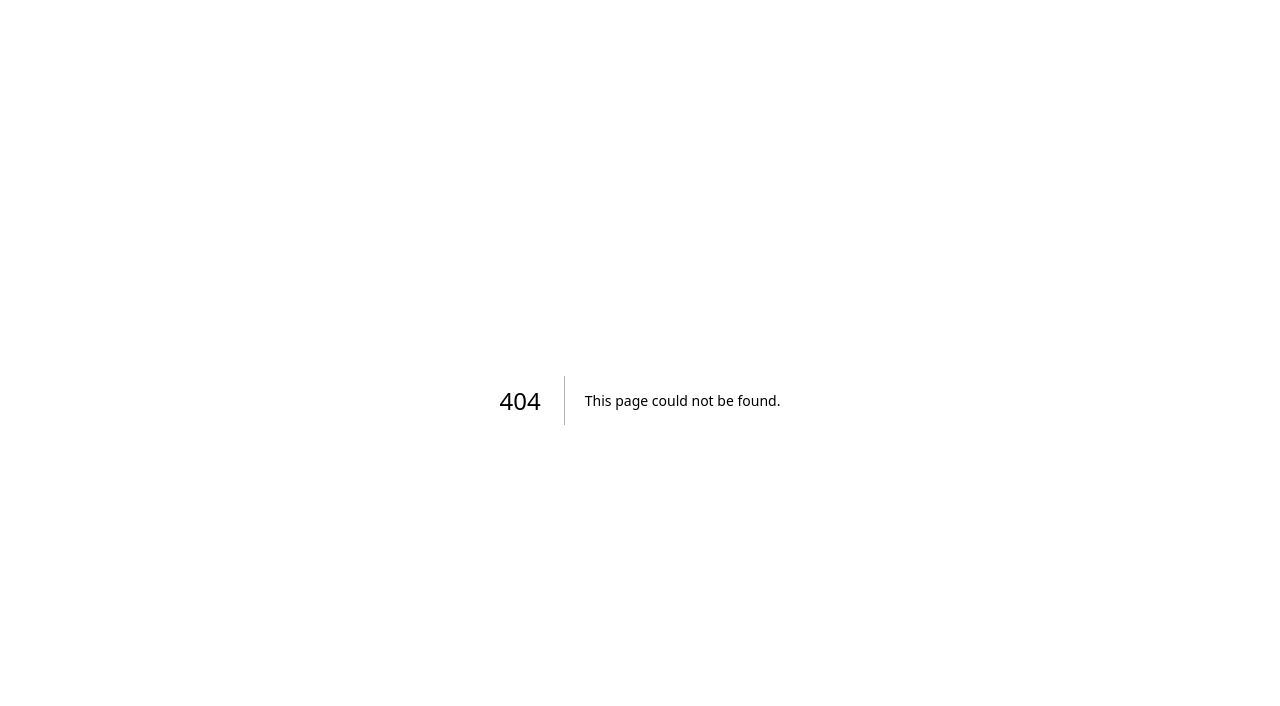
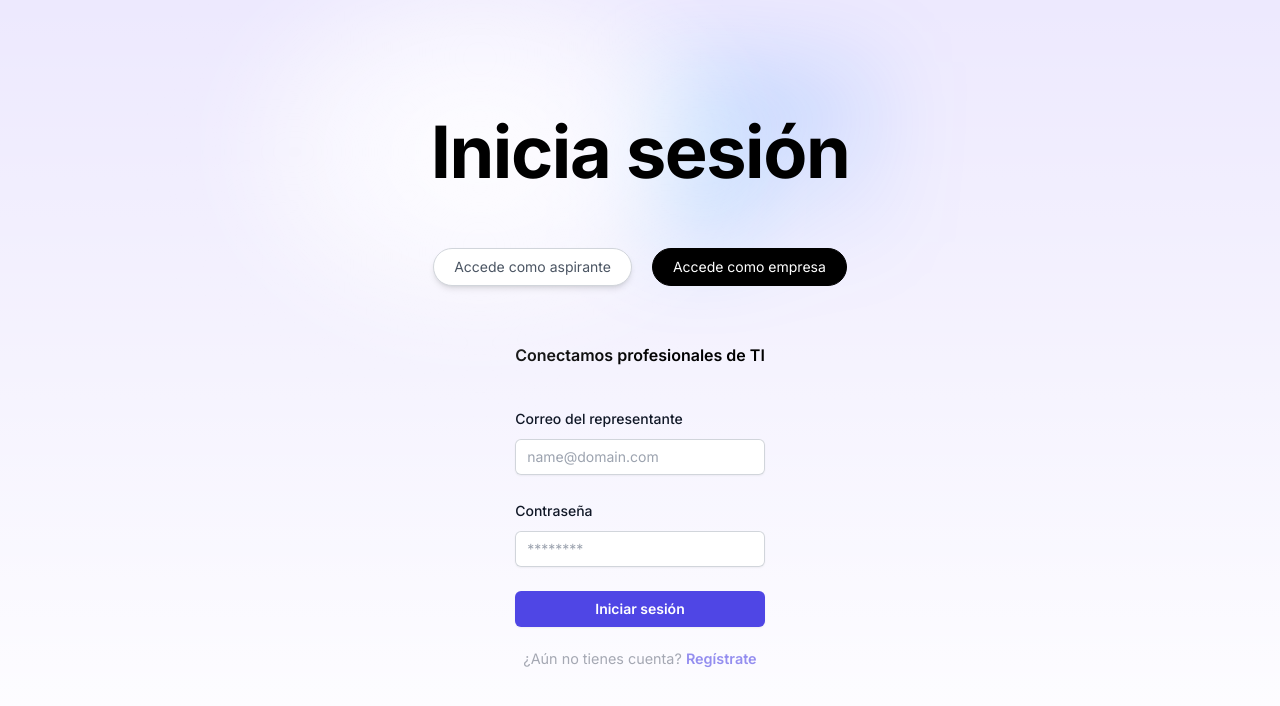
Before and after one commit to dsvivasss/ABC-Web, a Next.js app: page /company_login in a window 1280 px wide. Before the commit this address had no page. Shown: the top 706 px of the page. Built offline with nearby package versions, Linux system fonts and the light colour scheme.

Commit message:
Se crea ventana de login de empresa y se corrige routing. Tambien se habilita el cerrar sesión

```diff
--- a/src/app/candidate_detail/page.jsx
+++ b/src/app/candidate_detail/page.jsx
@@ -111,13 +111,12 @@
                           <Menu.Item>
                             {({ active }) => (
                               <a
-                                href="#"
                                 className={classNames(
                                   active ? "bg-gray-100" : "",
                                   "block px-4 py-2 text-sm text-gray-700"
                                 )}
                               >
-                                Cerrar sesión
+                                <Link href="/company_login">Cerrar sesión</Link>
                               </a>
                             )}
                           </Menu.Item>
--- a/src/app/company/page.js
+++ b/src/app/company/page.js
@@ -414,7 +414,6 @@
             <div className="pb-1">
               <button
                 type="submit"
-                href="https://nextjs.org/learn?utm_source=create-next-app&utm_medium=appdir-template&utm_campaign=create-next-app"
                 className="flex w-full justify-center rounded-md bg-indigo-600 px-3 py-1.5 text-sm font-semibold leading-6 text-white shadow-sm hover:bg-indigo-500 focus-visible:outline focus-visible:outline-2 focus-visible:outline-offset-2 focus-visible:outline-indigo-600"
               >
                 Registrarse
@@ -424,7 +423,7 @@
 
           <p className="mt-10 text-center text-sm text-gray-500 pt-4">
             ¿Ya tienes una cuenta?{' '}
-            <a href="https://nextjs.org/learn?utm_source=create-next-app&utm_medium=appdir-template&utm_campaign=create-next-app" className="font-semibold leading-6 text-indigo-600 hover:text-indigo-500">
+            <a href="/company_login" className="font-semibold leading-6 text-indigo-600 hover:text-indigo-500">
               Iniciar sesión
             </a>
           </p>
--- /dev/null
+++ b/src/app/company_login/page.jsx
@@ -0,0 +1,147 @@
+'use client';
+import Image from 'next/image'
+import styles from '../page.module.css'
+import { Fragment, useState } from 'react'
+import { Listbox, Transition } from '@headlessui/react'
+import { CheckIcon, ChevronUpDownIcon } from '@heroicons/react/20/solid'
+import { ToastContainer, toast } from 'react-toastify';
+import 'react-toastify/dist/ReactToastify.css';
+import { useRouter } from 'next/navigation'
+
+  // istanbul ignore next
+  function classNames(...classes) {
+    return classes.filter(Boolean).join(' ')
+  }
+
+export default function CompanySignIn() {
+
+  const router = useRouter()
+
+  // istanbul ignore next
+  function login(e){
+    e.preventDefault();
+    const form = e.target;
+    const formData = new FormData(form);
+    const formJson = Object.fromEntries(formData.entries());
+    const body = {
+        email: formJson.email,
+        password: formJson.password,
+    }
+    fetch('https://fli2mqd2g8.execute-api.us-east-1.amazonaws.com/dev/companies/auth',
+    {
+      method: 'POST',
+      headers: {
+        'Content-Type': 'application/json'
+      },
+      body: JSON.stringify(body)
+    })
+    .then(response => response.json())
+    .then((data) =>{
+      toast("Login exitoso!", {position: "bottom-left",theme: "dark"})
+      localStorage.setItem("company_id", data.id)
+      router.refresh()
+      router.push("/project_list")
+    });
+  }
+
+  return (
+    <main className={styles.main}>
+
+      <div className={styles.center}>
+        <h1
+          className="animate-fade-up from-black bg-clip-text text-center font-display text-4xl font-bold tracking-[-0.02em] [text-wrap:balance] md:text-7xl md:leading-[5rem]"
+          style={{ animationDelay: "0.15s", animationFillMode: "forwards" }}>
+          Inicia sesión
+        </h1>
+      </div>
+
+      <div
+          className="mx-auto mt-6 flex animate-fade-up items-center justify-center space-x-5 opacity-0 pb-6"
+          style={{ animationDelay: "0.3s", animationFillMode: "forwards" }}
+        >
+          <a
+            className="flex max-w-fit items-center justify-center space-x-2 rounded-full border border-gray-300 bg-white px-5 py-2 text-sm text-gray-600 shadow-md transition-colors hover:border-gray-800"
+            href="/"
+            rel="noopener noreferrer"
+          >
+            <p>Accede como aspirante</p>
+          </a>
+          <a
+            className="group flex max-w-fit items-center justify-center space-x-2 rounded-full border border-black bg-black px-5 py-2 text-sm text-white transition-colors hover:bg-white hover:text-black"
+            href="/company"
+            rel="noopener noreferrer"
+          >
+            <p>
+              <span className="hidden sm:inline-block">Accede como empresa</span>
+            </p>
+          </a>
+      </div>
+
+      <div className={styles.card}>
+        <div>
+          <h2>
+            Conectamos profesionales de TI
+          </h2>
+        </div>
+
+        <div className="mt-10 sm:mx-auto sm:w-full sm:max-w-sm">
+          <form className="space-y-6" action="#" method="POST" onSubmit={login}>
+
+            <div>
+              <label htmlFor="email" className="block text-sm font-medium leading-6 text-gray-900">
+                Correo del representante
+              </label>
+              <div className="mt-2">
+                <input
+                  id="email"
+                  name="email"
+                  type="email"
+                  autoComplete="email"
+                  placeholder="name@domain.com"
+                  required
+                  className="block w-full rounded-md border-0 py-1.5 text-gray-900 shadow-sm ring-1 ring-inset ring-gray-300 placeholder:text-gray-400 focus:ring-2 focus:ring-inset focus:ring-indigo-600 sm:text-sm sm:leading-6"
+                />
+              </div>
+            </div>
+
+            <div>
+              <div className="flex items-center justify-between">
+                <label htmlFor="password" className="block text-sm font-medium leading-6 text-gray-900">
+                  Contraseña
+                </label>
+              </div>
+              <div className="mt-2">
+                <input
+                  id="password"
+                  name="password"
+                  type="password"
+                  autoComplete="current-password"
+                  placeholder="********"
+                  required
+                  className="block w-full rounded-md border-0 py-1.5 text-gray-900 shadow-sm ring-1 ring-inset ring-gray-300 placeholder:text-gray-400 focus:ring-2 focus:ring-inset focus:ring-indigo-600 sm:text-sm sm:leading-6"
+                />
+              </div>
+            </div>
+
+            <div className="pb-1">
+              <button
+                type="submit"
+                className="flex w-full justify-center rounded-md bg-indigo-600 px-3 py-1.5 text-sm font-semibold leading-6 text-white shadow-sm hover:bg-indigo-500 focus-visible:outline focus-visible:outline-2 focus-visible:outline-offset-2 focus-visible:outline-indigo-600"
+              >
+                Iniciar sesión
+              </button>
+            </div>
+          </form>
+
+          <p className="mt-10 text-center text-sm text-gray-500 pt-4">
+            ¿Aún no tienes cuenta?{' '}
+            <a href="http://localhost:3000/company" className="font-semibold leading-6 text-indigo-600 hover:text-indigo-500">
+              Regístrate
+            </a>
+          </p>
+        </div>
+      </div>
+      <ToastContainer />
+    </main>
+  )
+}
--- a/src/app/project_create/page.jsx
+++ b/src/app/project_create/page.jsx
@@ -10,7 +10,8 @@
 import { CheckIcon } from "@heroicons/react/20/solid";
 import { ToastContainer, toast } from 'react-toastify';
 import 'react-toastify/dist/ReactToastify.css';
-import { useRouter } from 'next/navigation'
+import { useRouter } from 'next/navigation';
+import Link from "next/link";
 
 const skills_soft = [
   {
@@ -204,13 +205,12 @@
                           <Menu.Item>
                             {({ active }) => (
                               <a
-                                href="#"
                                 className={classNames(
                                   active ? "bg-gray-100" : "",
                                   "block px-4 py-2 text-sm text-gray-700"
                                 )}
                               >
-                                Cerrar sesión
+                                <Link href="/company_login">Cerrar sesión</Link>
                               </a>
                             )}
                           </Menu.Item>
--- a/src/app/project_detail/page.jsx
+++ b/src/app/project_detail/page.jsx
@@ -169,13 +169,12 @@
                           <Menu.Item>
                             {({ active }) => (
                               <a
-                                href="#"
                                 className={classNames(
                                   active ? "bg-gray-100" : "",
                                   "block px-4 py-2 text-sm text-gray-700"
                                 )}
                               >
-                                Cerrar sesión
+                                <Link href="/company_login">Cerrar sesión</Link>
                               </a>
                             )}
                           </Menu.Item>
@@ -205,7 +204,7 @@
 
                   <li>
                     <a
-                      href="http://localhost:3000/project_list"
+                      href="/project_list"
                       className="flex items-center h-11 focus:outline-none hover:bg-gray-50 text-gray-600 hover:text-gray-800 border-l-4 border-transparent hover:border-indigo-500 pr-6"
                     >
                       <span className="inline-flex justify-center items-center ml-4">
--- a/src/app/project_list/page.jsx
+++ b/src/app/project_list/page.jsx
@@ -142,13 +142,12 @@
                           <Menu.Item>
                             {({ active }) => (
                               <a
-                                href="#"
                                 className={classNames(
                                   active ? "bg-gray-100" : "",
                                   "block px-4 py-2 text-sm text-gray-700"
                                 )}
                               >
-                                Cerrar sesión
+                                <Link href="/company_login">Cerrar sesión</Link>
                               </a>
                             )}
                           </Menu.Item>
--- a/src/app/test_create/page.jsx
+++ b/src/app/test_create/page.jsx
@@ -131,7 +131,7 @@
       }
     ).then((response) => {
       console.log(response.json());
-      toast("Proyecto creado!", { position: "bottom-left", theme: "dark" });
+      toast("Prueba creada!", { position: "bottom-left", theme: "dark" });
     });
   }
 
@@ -226,13 +226,12 @@
                           <Menu.Item>
                             {({ active }) => (
                               <a
-                                href="#"
                                 className={classNames(
                                   active ? "bg-gray-100" : "",
                                   "block px-4 py-2 text-sm text-gray-700"
                                 )}
                               >
-                                Cerrar sesión
+                                <Link href="/company_login">Cerrar sesión</Link>
                               </a>
                             )}
                           </Menu.Item>
@@ -262,7 +261,7 @@
 
                   <li>
                     <a
-                      href="http://localhost:3000/project_list"
+                      href="/project_list"
                       className="flex items-center h-11 focus:outline-none hover:bg-gray-50 text-gray-600 hover:text-gray-800 border-l-4 border-transparent hover:border-indigo-500 pr-6"
                     >
                       <span className="inline-flex justify-center items-center ml-4">
@@ -509,7 +508,6 @@
                       </span>
                       <button
                         type="submit"
-                        href="https://nextjs.org/learn?utm_source=create-next-app&utm_medium=appdir-template&utm_campaign=create-next-app"
                         className="justify-center rounded-md bg-indigo-600 px-3 py-1.5 text-sm font-semibold leading-6 text-white shadow-sm hover:bg-indigo-500 focus-visible:outline focus-visible:outline-2 focus-visible:outline-offset-2 focus-visible:outline-indigo-600"
                       >
                         Crear test
```
